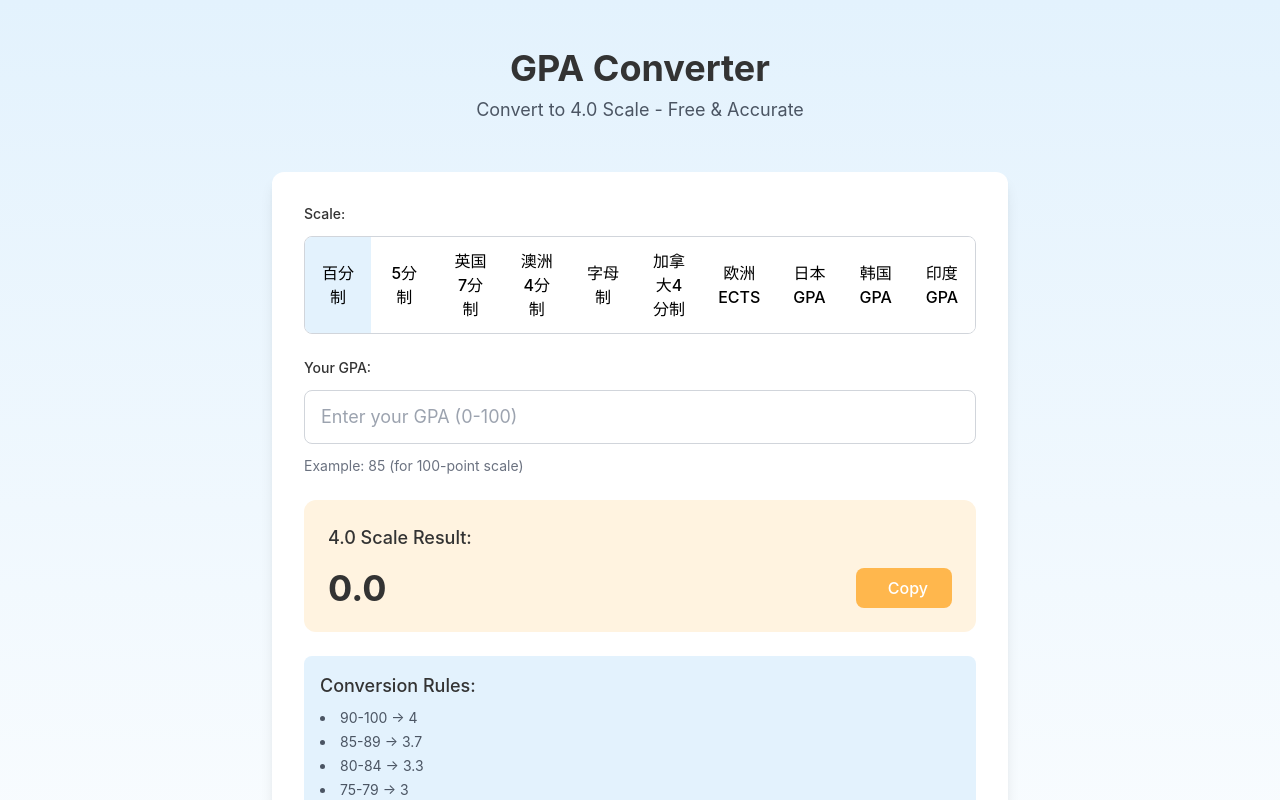
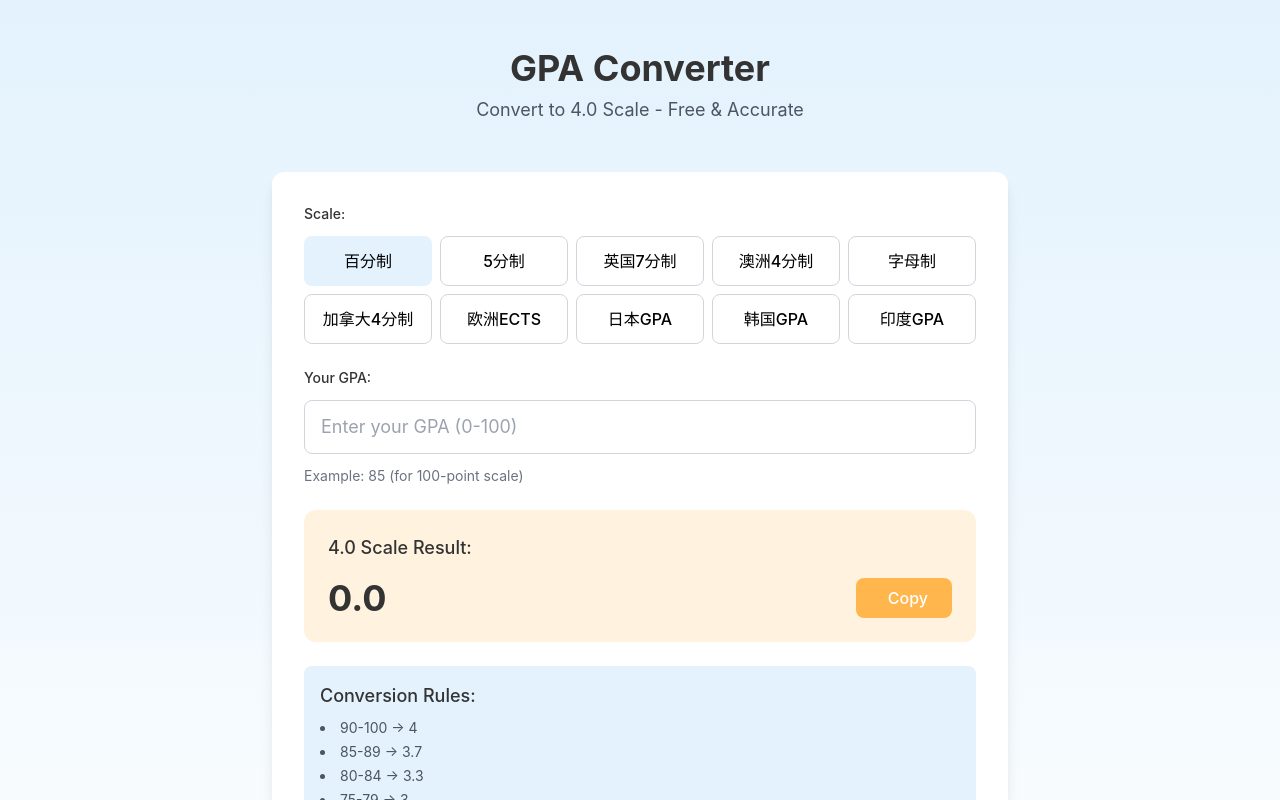
Before and after one commit to gueson/GPA-converter, a Next.js app: page / in a window 1280 px wide. Shown: the top 800 px of the page. Built offline with nearby package versions, Linux system fonts and the light colour scheme.

Commit message:
optimize the ui of converter rules

```diff
--- a/app/page.tsx
+++ b/app/page.tsx
@@ -203,74 +203,74 @@ export default function Home() {
             {/* Scale Selector */}
             <div className="flex flex-col gap-3">
               <label className="text-sm font-medium text-text">Scale:</label>
-              <div className="flex rounded-lg overflow-hidden border border-gray-300 flex-wrap">
+              <div className="grid grid-cols-2 sm:grid-cols-3 md:grid-cols-5 gap-2">
                 <button
                   type="button"
                   onClick={() => handleScaleChange('cn_percent')}
-                  className={`flex-1 py-3 px-4 font-medium transition-colors ${scale === 'cn_percent' ? 'bg-primary' : 'bg-white'}`}
+                  className={`py-3 px-2 font-medium transition-colors rounded-lg ${scale === 'cn_percent' ? 'bg-primary' : 'bg-white border border-gray-300'}`}
                 >
                   百分制
                 </button>
                 <button
                   type="button"
                   onClick={() => handleScaleChange('cn_5scale')}
-                  className={`flex-1 py-3 px-4 font-medium transition-colors ${scale === 'cn_5scale' ? 'bg-primary' : 'bg-white'}`}
+                  className={`py-3 px-2 font-medium transition-colors rounded-lg ${scale === 'cn_5scale' ? 'bg-primary' : 'bg-white border border-gray-300'}`}
                 >
                   5分制
                 </button>
                 <button
                   type="button"
                   onClick={() => handleScaleChange('uk_7scale')}
-                  className={`flex-1 py-3 px-4 font-medium transition-colors ${scale === 'uk_7scale' ? 'bg-primary' : 'bg-white'}`}
+                  className={`py-3 px-2 font-medium transition-colors rounded-lg ${scale === 'uk_7scale' ? 'bg-primary' : 'bg-white border border-gray-300'}`}
                 >
                   英国7分制
                 </button>
                 <button
                   type="button"
                   onClick={() => handleScaleChange('au_4scale')}
-                  className={`flex-1 py-3 px-4 font-medium transition-colors ${scale === 'au_4scale' ? 'bg-primary' : 'bg-white'}`}
+                  className={`py-3 px-2 font-medium transition-colors rounded-lg ${scale === 'au_4scale' ? 'bg-primary' : 'bg-white border border-gray-300'}`}
                 >
                   澳洲4分制
                 </button>
                 <button
                   type="button"
                   onClick={() => handleScaleChange('letter_grade')}
-                  className={`flex-1 py-3 px-4 font-medium transition-colors ${scale === 'letter_grade' ? 'bg-primary' : 'bg-white'}`}
+                  className={`py-3 px-2 font-medium transition-colors rounded-lg ${scale === 'letter_grade' ? 'bg-primary' : 'bg-white border border-gray-300'}`}
                 >
                   字母制
                 </button>
                 <button
                   type="button"
                   onClick={() => handleScaleChange('canada_4scale')}
-                  className={`flex-1 py-3 px-4 font-medium transition-colors ${scale === 'canada_4scale' ? 'bg-primary' : 'bg-white'}`}
+                  className={`py-3 px-2 font-medium transition-colors rounded-lg ${scale === 'canada_4scale' ? 'bg-primary' : 'bg-white border border-gray-300'}`}
                 >
                   加拿大4分制
                 </button>
                 <button
                   type="button"
                   onClick={() => handleScaleChange('europe_ects')}
-                  className={`flex-1 py-3 px-4 font-medium transition-colors ${scale === 'europe_ects' ? 'bg-primary' : 'bg-white'}`}
+                  className={`py-3 px-2 font-medium transition-colors rounded-lg ${scale === 'europe_ects' ? 'bg-primary' : 'bg-white border border-gray-300'}`}
                 >
                   欧洲ECTS
                 </button>
                 <button
                   type="button"
                   onClick={() => handleScaleChange('japan_gpa')}
-                  className={`flex-1 py-3 px-4 font-medium transition-colors ${scale === 'japan_gpa' ? 'bg-primary' : 'bg-white'}`}
+                  className={`py-3 px-2 font-medium transition-colors rounded-lg ${scale === 'japan_gpa' ? 'bg-primary' : 'bg-white border border-gray-300'}`}
                 >
                   日本GPA
                 </button>
                 <button
                   type="button"
                   onClick={() => handleScaleChange('korea_gpa')}
-                  className={`flex-1 py-3 px-4 font-medium transition-colors ${scale === 'korea_gpa' ? 'bg-primary' : 'bg-white'}`}
+                  className={`py-3 px-2 font-medium transition-colors rounded-lg ${scale === 'korea_gpa' ? 'bg-primary' : 'bg-white border border-gray-300'}`}
                 >
                   韩国GPA
                 </button>
                 <button
                   type="button"
                   onClick={() => handleScaleChange('india_gpa')}
-                  className={`flex-1 py-3 px-4 font-medium transition-colors ${scale === 'india_gpa' ? 'bg-primary' : 'bg-white'}`}
+                  className={`py-3 px-2 font-medium transition-colors rounded-lg ${scale === 'india_gpa' ? 'bg-primary' : 'bg-white border border-gray-300'}`}
                 >
                   印度GPA
                 </button>
```
